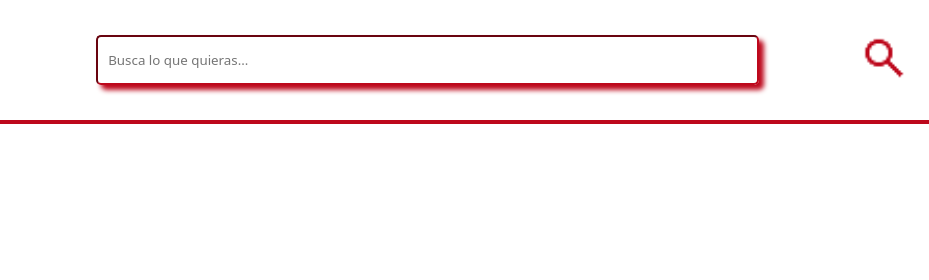
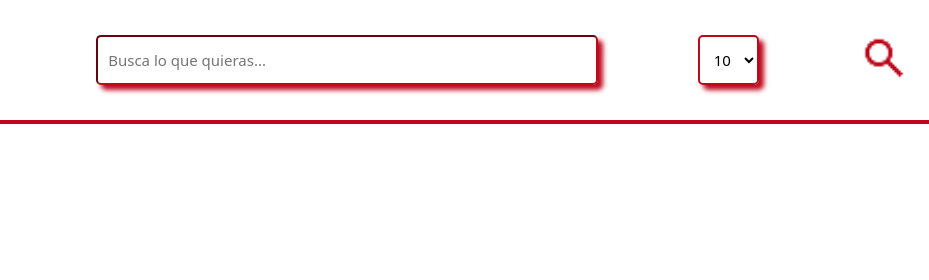
Before and after one commit to YaredSD/proyecto3_web_asincrono, a website built with Vite: page proyecto3_asincrono/index.html in a window 1280 px wide. Shown: the top 280 px of the page, 351-1280 px from the left. Built offline with nearby package versions, Linux system fonts and the light colour scheme; no server answers.

Commit message:
3.0
Proyecto finalizado

```diff
--- a/proyecto3_asincrono/components/Header/Header.js
+++ b/proyecto3_asincrono/components/Header/Header.js
@@ -3,6 +3,13 @@ import "./Header.css";
 const template = () => `
     <img src="./assets/PinterestLogo.png" alt="Logo de Pinterest" id="Logo">
     <input type="text" id="SearchInput" placeholder="Busca lo que quieras...">
+    <select id="Select">
+        <option value="10">10</option>
+        <option value="15">15</option>
+        <option value="20">20</option>
+        <option value="25">25</option>
+        <option value="30">30</option>
+    </select>
     <button id="SearchButton"><img src="./assets/Search.png" alt="Buscar"></button>
 `
 
--- a/proyecto3_asincrono/components/Header/header.css
+++ b/proyecto3_asincrono/components/Header/header.css
@@ -24,6 +24,7 @@ header > input {
     background-color: transparent;
     border-color: #bd081c;
     border-width: 2px;
+    font-size: 15px;
 }
 
 header > button {
@@ -35,12 +36,26 @@ header > button {
     border: none;
 }
 
-header > input:hover , button:hover {
+header > input:hover , button:hover, select:hover {
     border: #bd081c solid 4px;
     transition: 0.1s;
+    font-size: 15px;
 }
 
 header > button > img {
     height: 50px;
     width: 50px;
 }
+
+header > select {
+    width: 100px;
+    height: 50px;
+    border-radius: 5px;
+    padding-left: 10px;
+    box-shadow: 5px 5px 5px #bd081c;
+    background-color: transparent;
+    border-color: #bd081c;
+    border-width: 2px;
+    cursor: pointer;
+    font-size: 15px;
+}
--- a/proyecto3_asincrono/components/Main/Main.css
+++ b/proyecto3_asincrono/components/Main/Main.css
@@ -13,3 +13,7 @@
     box-shadow: 2px 4px 8px rgba(0, 0, 0, 0.2);
     transition: transform 0.3s ease;
 }
+
+main {
+    margin: 15px;
+}
--- a/proyecto3_asincrono/main.js
+++ b/proyecto3_asincrono/main.js
@@ -7,11 +7,11 @@ const WebBuild = () => {
   Header();
   Main();
   Footer();
-  getPhotos("Coding");
+  getPhotos("Coding", 20);
 }
 
-const getPhotos = async (keyword) => {
-  const data = await fetch(`https://api.unsplash.com/search/photos?client_id=${import.meta.env.VITE_CLIENT_ID}&query=${keyword}&per_page=30`);
+const getPhotos = async (keyword, photoNum) => {
+  const data = await fetch(`https://api.unsplash.com/search/photos?client_id=${import.meta.env.VITE_CLIENT_ID}&query=${keyword}&per_page=${photoNum}`);
   const results = await data.json();
   const photos = results.results;
   printPhotos(photos);
@@ -49,5 +49,6 @@ WebBuild();
 
 document.querySelector("#SearchButton").addEventListener("click", () => {
   const value = document.querySelector("#SearchInput").value;
-  getPhotos(value);
+  const photoNum = document.querySelector("#Select").value;
+  getPhotos(value, photoNum);
 });
```
